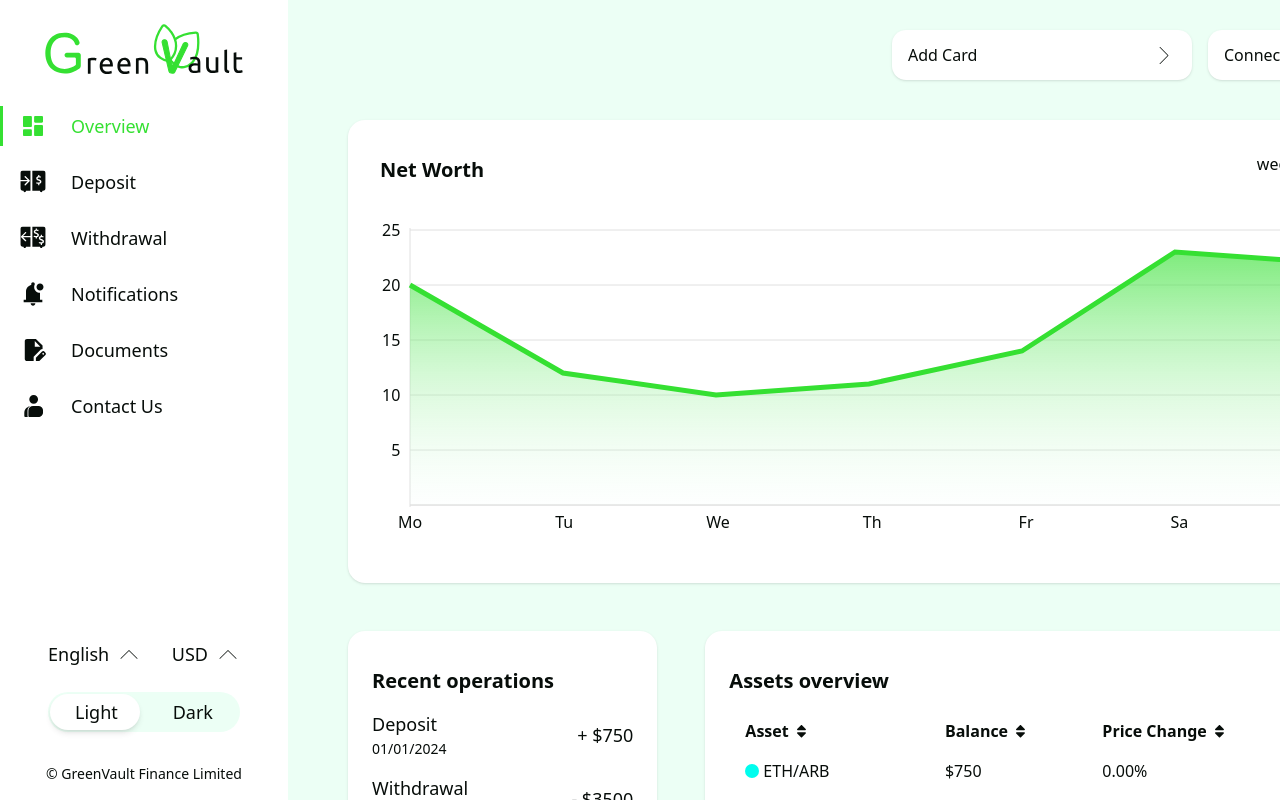
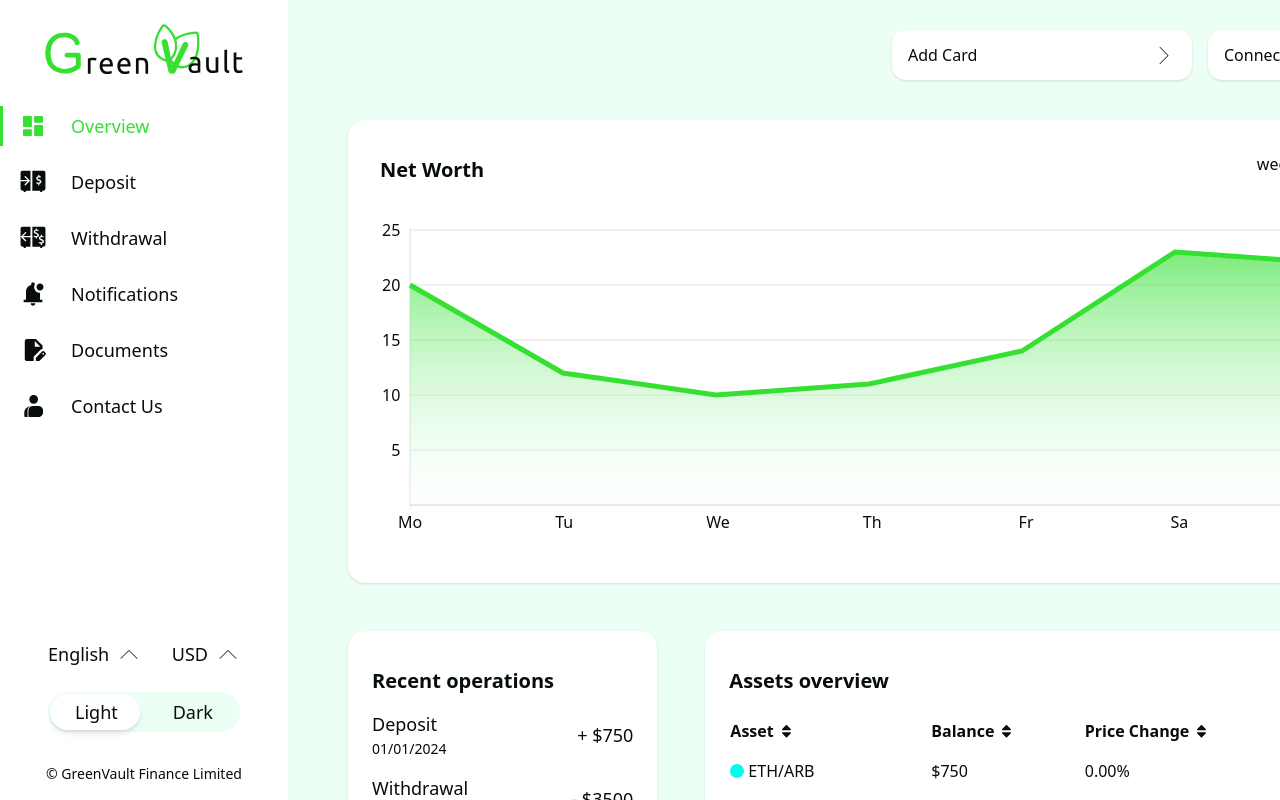
Before and after one commit to KTOP-Akio/greenvault, a React (Vite) app: page /dashboard in a window 1280 px wide. Shown: the top 800 px of the page. Built offline with nearby package versions, Linux system fonts and the light colour scheme.

Commit message:
fix:asset overview table style

```diff
--- a/src/components/dashboard/overview/AssetsOverview.tsx
+++ b/src/components/dashboard/overview/AssetsOverview.tsx
@@ -38,25 +38,25 @@ const AssetsOverview = ({ assets }: AssetsOverviewProps) => {
             <table className="min-w-full table-auto">
                 <thead>
                     <tr>
-                        <th onClick={() => requestSort('asset')} className="cursor-pointer text-left px-4 py-2">
+                        <th onClick={() => requestSort('asset')} className="cursor-pointer text-left pr-4 py-2">
                             <span className="flex items-center gap-2">
                                 Asset
                                 <ArrowIcon />
                             </span>
                         </th>
-                        <th onClick={() => requestSort('balance')} className="cursor-pointer text-left px-4 py-2">
+                        <th onClick={() => requestSort('balance')} className="cursor-pointer text-left pr-4 py-2">
                             <span className="flex items-center gap-2">
                                 Balance
                                 <ArrowIcon />
                             </span>
                         </th>
-                        <th onClick={() => requestSort('priceChange')} className="cursor-pointer text-left px-4 py-2">
+                        <th onClick={() => requestSort('priceChange')} className="cursor-pointer text-left pr-4 py-2">
                             <span className="flex items-center gap-2">
                                 Price Change
                                 <ArrowIcon />
                             </span>
                         </th>
-                        <th onClick={() => requestSort('allocation')} className="cursor-pointer text-left px-4 py-2">
+                        <th onClick={() => requestSort('allocation')} className="cursor-pointer text-left pr-4 py-2">
                             <span className="flex items-center gap-2">
                                 Allocation
                                 <ArrowIcon />
@@ -67,13 +67,13 @@ const AssetsOverview = ({ assets }: AssetsOverviewProps) => {
                 <tbody>
                     {sortedAssets.map((asset, index) => (
                         <tr key={index}>
-                            <td className="px-4 py-2 flex items-center gap-1">
+                            <td className="pr-4 py-2 flex items-center gap-1">
                                 <span className='w-[14px] h-[14px] rounded-[7px]' style={{ backgroundColor: asset.color }}></span>
                                 {asset.asset}
                             </td>
-                            <td className="px-4 py-2">${asset.balance}</td>
-                            <td className="px-4 py-2">{asset.priceChange > 0 ? "+" : ""}{asset.priceChange.toFixed(2)}%</td>
-                            <td className="px-4 py-2">{asset.allocation}%</td>
+                            <td className="pr-4 py-2">${asset.balance}</td>
+                            <td className="pr-4 py-2">{asset.priceChange > 0 ? "+" : ""}{asset.priceChange.toFixed(2)}%</td>
+                            <td className="pr-4 py-2">{asset.allocation}%</td>
                         </tr>
                     ))}
                 </tbody>
```
